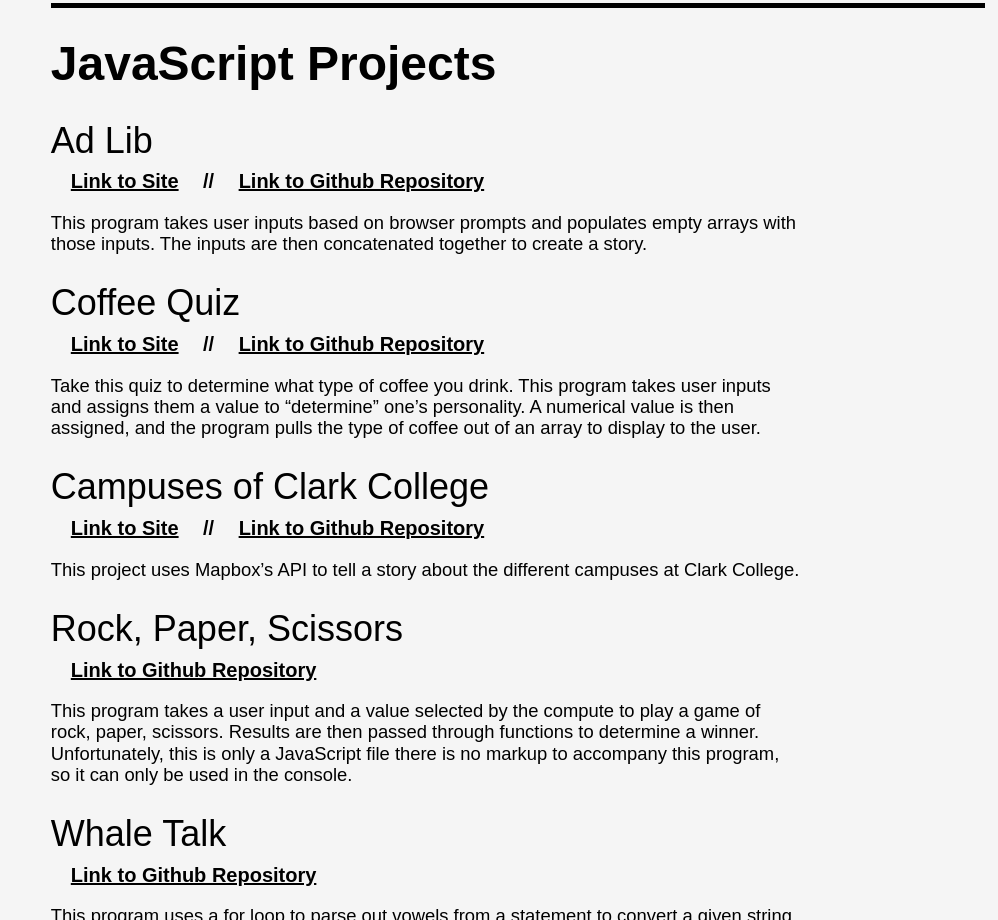
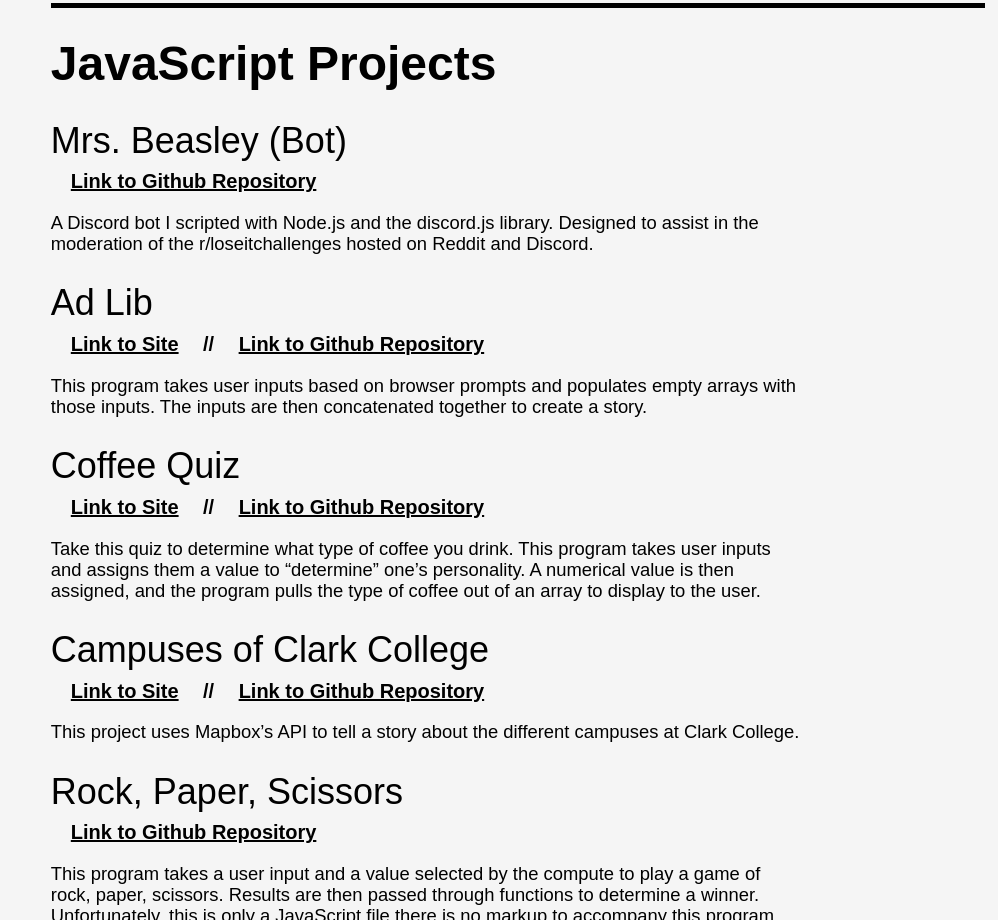
Before and after one commit to bencacak/bencacak.github.io, a plain HTML site: page projects.html in a window 1280 px wide. Shown: the part 1400-2320 px from the top of the page, without its empty margins (282-1280 px from the left). Drawn offline with Linux system fonts and the light colour scheme; a web font is replaced by a local one.

Commit message:
Added the beasleyBot project.

```diff
--- a/projects.html
+++ b/projects.html
@@ -65,6 +65,11 @@
                 <div class="horizontal-rule"></div>
                 <section id="javascript">
                     <h2>JavaScript Projects</h2>
+                    <section class="project" id="beasley">
+                        <h3>Mrs. Beasley (Bot)</h3>
+                        <h5><a href="https://github.com/bencacak/besleyBot" target="_blank">Link to Github Repository</a></h5>
+                        <p>A Discord bot I scripted with Node.js and the discord.js library. Designed to assist in the moderation of the r/loseitchallenges hosted on Reddit and Discord.</p>
+                    </section>
                     <section class="project" id="ad-lib">
                         <h3>Ad Lib</h3>
                         <h5><a href="portfolio-projects/ad-lib/index.html" target="_blank">Link to Site</a></h5> <h5>//</h5> <h5><a href="https://github.com/bencacak/ad-lib" target="_blank">Link to Github Repository</a></h5>
```
Also changed, not shown: 2 other files.
